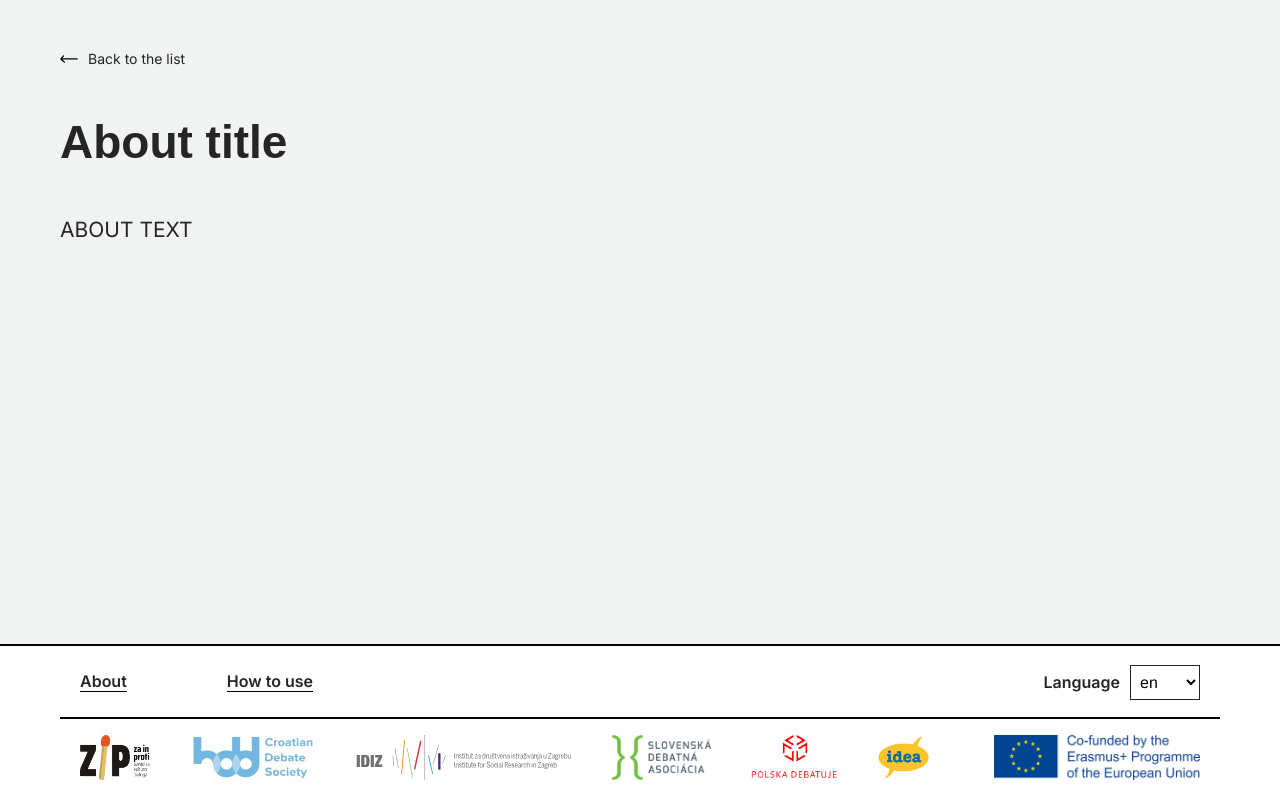
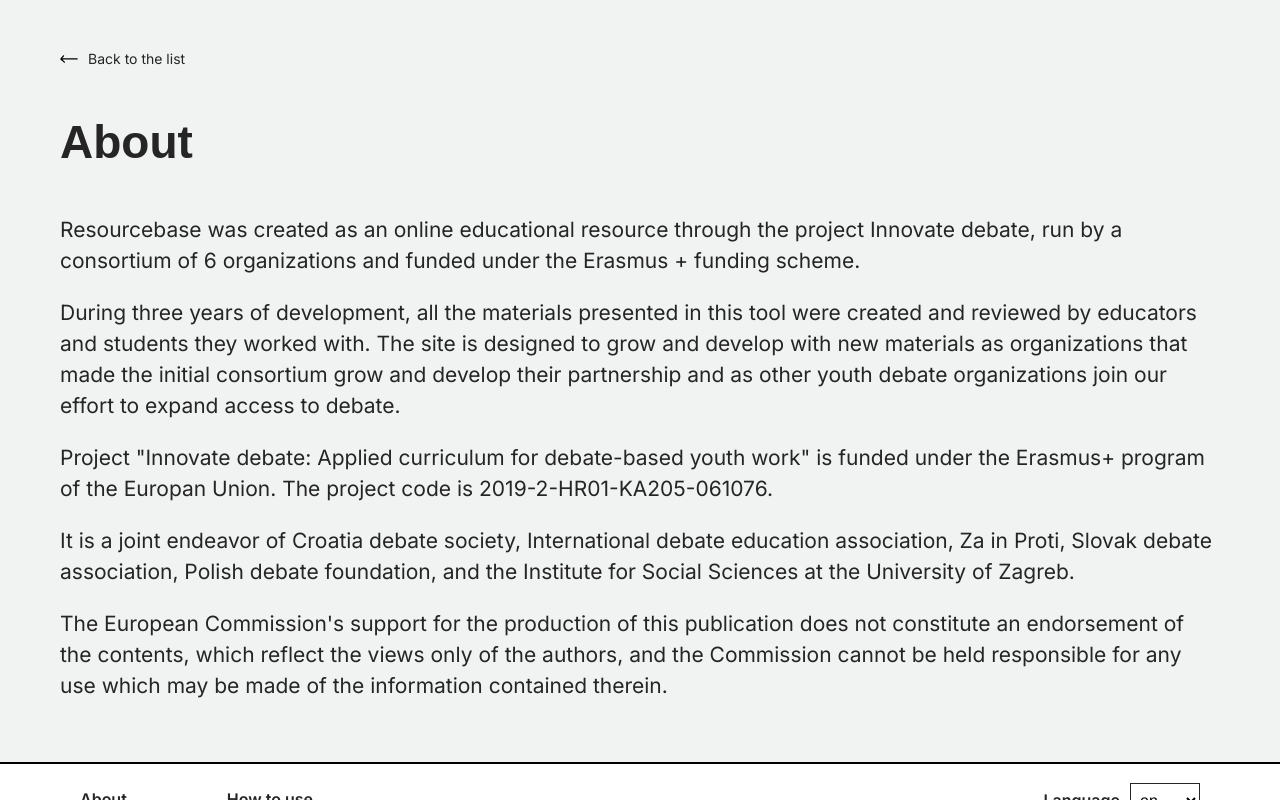
Before and after one commit to danesjenovdan/lesson-plans, a Vue app in the folder frontend/: page /about in a window 1280 px wide. Built offline with nearby package versions, Linux system fonts and the light colour scheme.

Commit message:
add about view

```diff
--- a/frontend/src/views/AboutView.vue
+++ b/frontend/src/views/AboutView.vue
@@ -1,9 +1,13 @@
 <template>
   <PageContainer>
     <ArticleContainer>
-      <template #title>About title</template>
+      <template #title>About</template>
       <template #default>
-        <div>ABOUT TEXT</div>
+        <p>Resourcebase was created as an online educational resource through the project Innovate debate, run by a consortium of 6 organizations and funded under the Erasmus + funding scheme.</p>
+        <p>During three years of development, all the materials presented in this tool were created and reviewed by educators and students they worked with. The site is designed to grow and develop with new materials as organizations that made the initial consortium grow and develop their partnership and as other youth debate organizations join our effort to expand access to debate.</p>
+        <p>Project "Innovate debate: Applied curriculum for debate-based youth work" is funded under the Erasmus+ program of the Europan Union. The project code is 2019-2-HR01-KA205-061076.</p>
+        <p>It is a joint endeavor of Croatia debate society, International debate education association, Za in Proti, Slovak debate association, Polish debate foundation, and the Institute for Social Sciences at the University of Zagreb.</p>
+        <p>The European Commission's support for the production of this publication does not constitute an endorsement of the contents, which reflect the views only of the authors, and the Commission cannot be held responsible for any use which may be made of the information contained therein.</p>
       </template>
     </ArticleContainer>
   </PageContainer>
```
